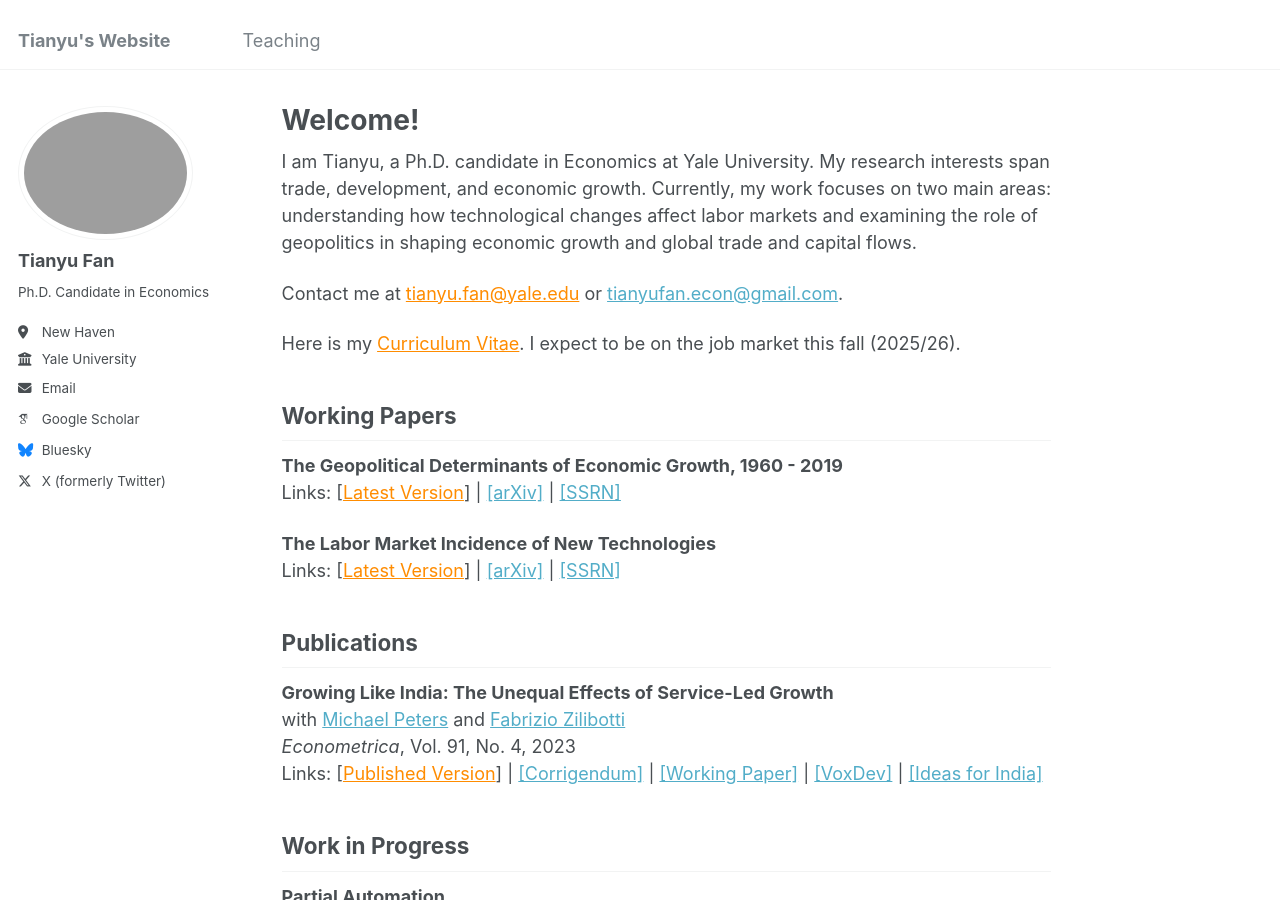
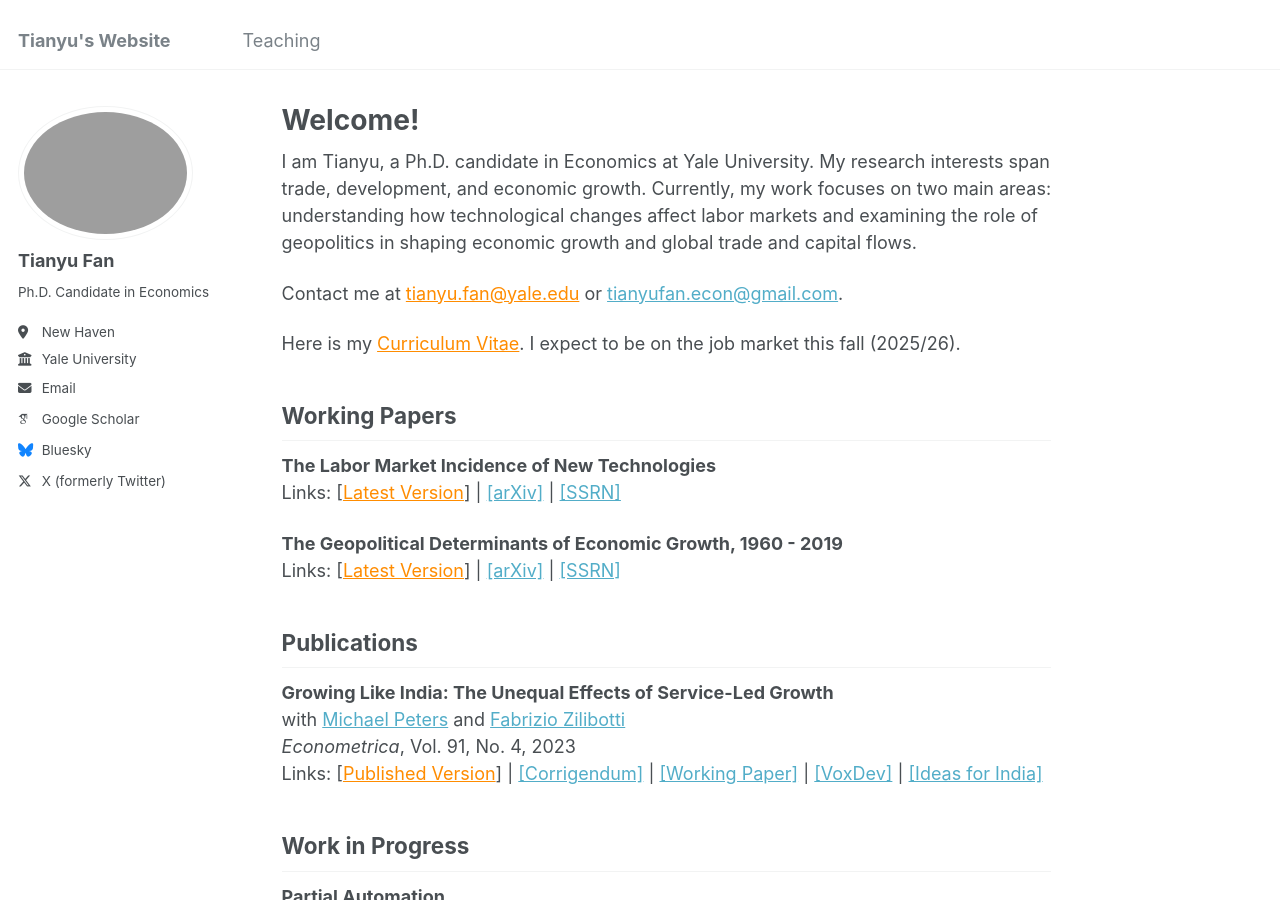
Before and after one commit to tianyufan-econ/tianyufan-econ.github.io, a Jekyll site: the page built from _pages/about.md, in a window 1280 px wide and 900 px high. Built offline with Jekyll 4.4.1, drawn with Linux system fonts in a browser that asks for light colours; some web fonts are replaced.

Commit message:
Update about.md

```diff
--- a/_pages/about.md
+++ b/_pages/about.md
@@ -16,11 +16,11 @@ Here is my <a href="/files/CV_FAN_Tianyu.pdf" style="color: darkorange;" title="
 
 ## Working Papers
 
+**The Labor Market Incidence of New Technologies**
+Links: [<a href="/files/FAN_Technology_Incidence.pdf" style="color: darkorange;">Latest Version</a>] | [[arXiv]](https://arxiv.org/abs/2504.04047) | [[SSRN]](https://ssrn.com/abstract=5160195)
+
 **The Geopolitical Determinants of Economic Growth, 1960 - 2019**
 Links: [<a href="/files/FAN_Tianyu_Geopolitical_Growth.pdf" style="color: darkorange;">Latest Version</a>] | [[arXiv]](https://arxiv.org/abs/2507.04833) | [[SSRN]](https://ssrn.com/abstract=5341272)
-
-**The Labor Market Incidence of New Technologies**
-Links: [<a href="/files/FAN_Technology_Incidence.pdf" style="color: darkorange;">Latest Version</a>] | [[arXiv]](https://arxiv.org/abs/2504.04047) | [[SSRN]](https://ssrn.com/abstract=5160195)
 
 ## Publications
 
```
